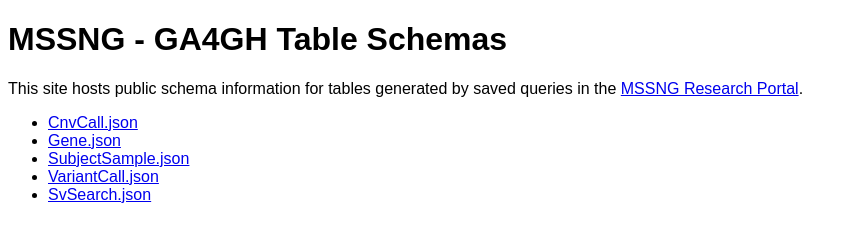
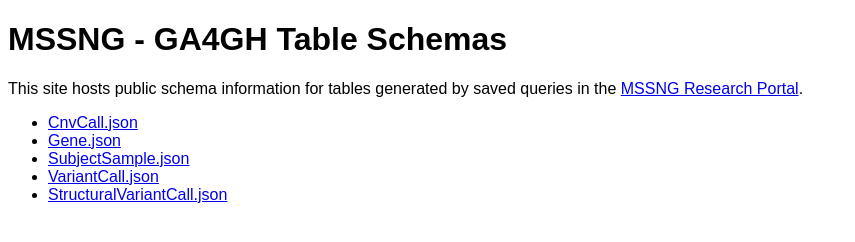
Before and after one commit to MSSNG-ASD/json-schemas, a plain HTML site: page docs/index.html in a window 1280 px wide. Shown: the whole page, without its empty margins (0-855 px from the left). Drawn offline with Linux system fonts and the light colour scheme.

Commit message:
Change name of SvSearch schema to StructuralVariantCall and update name in index.html.

```diff
--- a/docs/index.html
+++ b/docs/index.html
@@ -14,7 +14,7 @@
         <li><a href="Gene.json">Gene.json</a></li>
         <li><a href="SubjectSample.json">SubjectSample.json</a></li>
         <li><a href="VariantCall.json">VariantCall.json</a></li>
-        <li><a href="SvSearch.json">SvSearch.json</a></li>
+        <li><a href="StructuralVariantCall.json">StructuralVariantCall.json</a></li>
     </ul>
 </body>
 </html>
```
Also changed, not shown: docs/StructuralVariantCall.json (renamed from docs/SvSearch.json).
